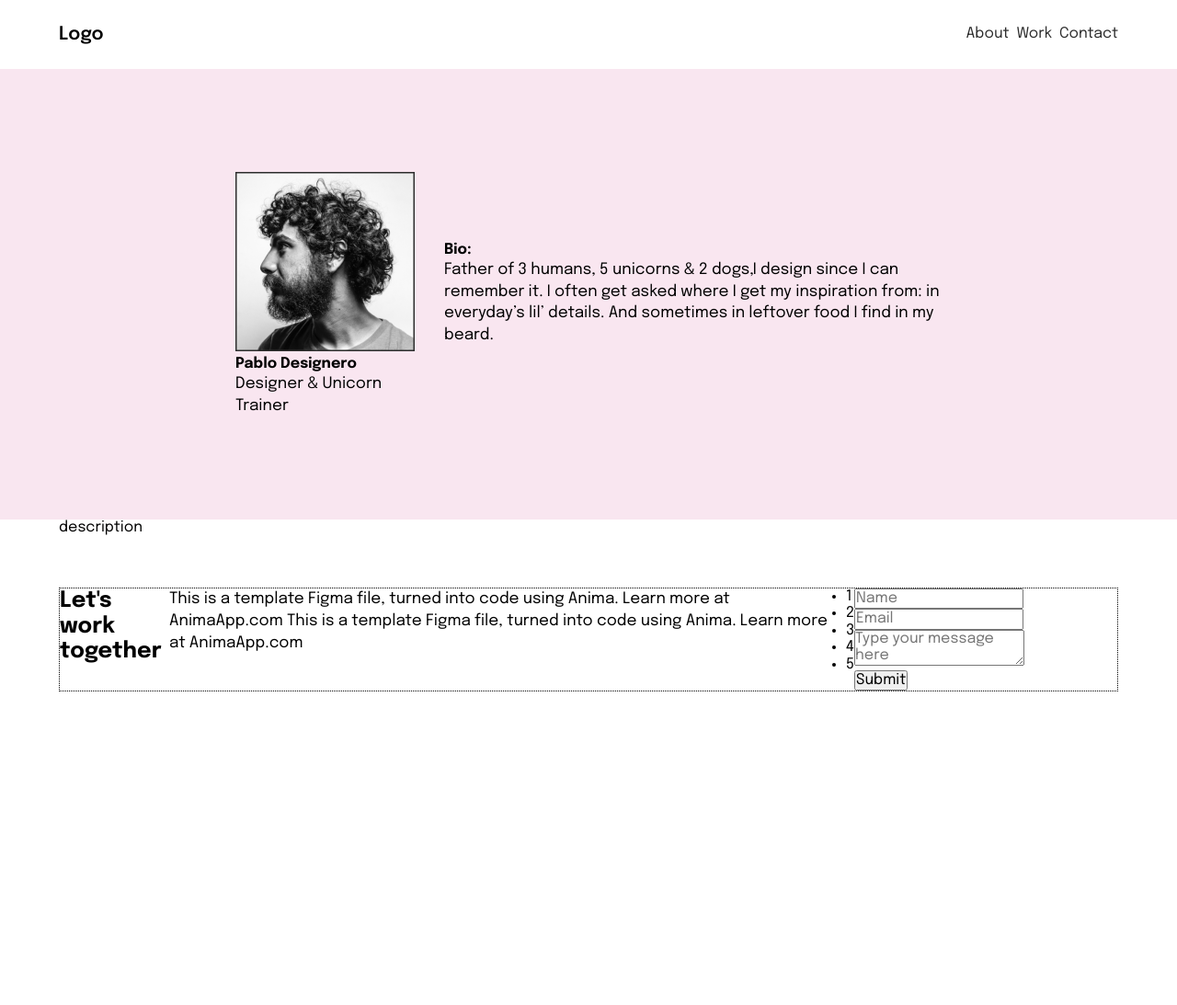
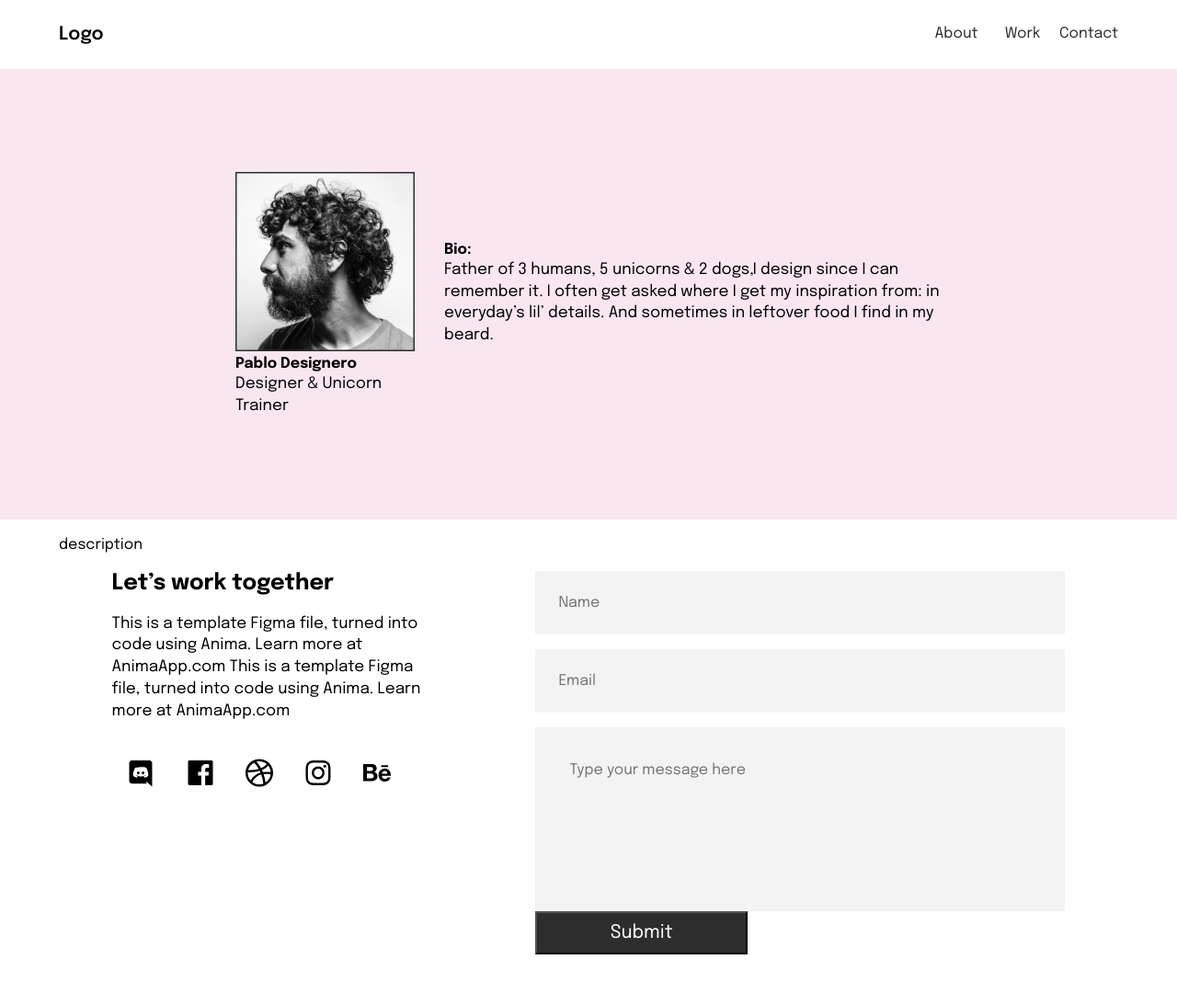
Before and after one commit to Fonsodev/Pablo-Designero, a plain HTML site: page INDEX.HTML in a window 1280 px wide. Shown: the whole page at 92% size. Before the commit the page ends 800 px from the top, so only its background shows below. Drawn offline with Linux system fonts and the light colour scheme.

Commit message:
Ajuste en cajas de íconos y form

```diff
--- a/INDEX.HTML
+++ b/INDEX.HTML
@@ -3,23 +3,19 @@
 <head>
     <meta charset="UTF-8">
     <meta name="viewport" content="width=device-width, initial-scale=1.0">
-    <title>Document</title>
-
+    <title>Portfolio Pablo Designero</title>
     <link rel="preconnect" href="https://fonts.googleapis.com">
     <link rel="preconnect" href="https://fonts.gstatic.com" crossorigin>
     <link href="https://fonts.googleapis.com/css2?family=Epilogue:ital,wght@0,100..900;1,100..900&display=swap" rel="stylesheet">
 
-    <!--normalizeCSS-->
+    <!-- NormalizeCSS-->
     <link rel="stylesheet" href="./css/normalize.css">
     <link rel="stylesheet" href="./css/main.css">
-
 </head>
 <body>
-
     <header class="header">
         <div class="container logo-navbar">
             <div id="logo">Logo</div>
-            <img class="hamburguer-icon" src="./images/mobile-menu.svg" alt="hamburguer-icon">
             <nav class="navbar">
                 <ul class="main-menu">
                     <li class="menu-item">
@@ -33,15 +29,15 @@
                     </li>
                 </ul>
             </nav>
+            <img class="hamburger-icon" src="./images/menu.svg" alt="Hamburger icon">
         </div>
     </header>
     <main class="main">
         <section class="bio">
             <div class="container bio-content">
                 <div class="avatar">
-                    <img class="avatar-img" src="./images/Pablo Designero.png" alt="Foto: Pablo Designero">
-                    <strong class="avatar-name">Pablo Designero
-                    </strong>
+                    <img class="avatar-image" src="./images/Pablo Designero.png" alt="Foto: Pablo Designero">
+                    <strong class="avatar-name">Pablo Designero</strong>
                     <p class="profession">Designer & Unicorn Trainer</p>
                 </div>
                 <div class="biography">
@@ -50,46 +46,52 @@
                 </div>
             </div>
         </section>
+        <br>
         <section class="description">
             <div class="container description-content">
                 description
             </div>
         </section>
+        <br>
     </main>
+    <footer class="footer">
+        <div class="container footer-content">
+            <div class="lets-work">
+                <h2>Let’s work together</h2>
+                <br>
+                <p>This is a template Figma file, turned into code using Anima. Learn more at AnimaApp.com This is a template Figma file, turned into code using Anima. Learn more at AnimaApp.com</p>
                 <br>
                 <br>
-<br>
-<footer class="footer">
-
-</footer>
-<div class="container footer-content">
-    <div class="lets work"></div>
-    <h2>Let's work together</h2>
-    <p>This is a template Figma file, turned into code using Anima. Learn more at AnimaApp.com This is a template Figma file, turned into code using Anima. Learn more at AnimaApp.com</p>
-    <ul class="social media">
-        <li>1</li>
-        <li>2</li>
-        <li>3</li>
-        <li>4</li>
-        <li>5</li>
+                <ul class="social-media">
+                    <li><a href=""><img src="./images/discord.svg" alt=""></a></li>
+                    <li><a href=""><img src="./images/facebook.svg" alt=""></a></li>
+                    <li><a href=""><img src="./images/dribbble.svg" alt=""></a></li>
+                    <li><a href=""><img src="./images/nstagram.svg" alt=""></a></li>
+                    <li><a href=""><img src="./images/behance.svg" alt=""></a></li>
                 </ul>
-    <div class="form-contact">
-        <form action="">
+            </div>
+            <div class="contact">
+                <form class="form-contact" action="">
                     <div class="field">
-                <input type="text" placeholder="Name">
+                        <input class="form-input" type="text" placeholder="Name">
                     </div>
                     <div class="field">
-                <input type="text" placeholder="Email">
+                        <input class="form-input" type="email" placeholder="Email">
                     </div>
-            <div class="field">
-                <textarea name="" id="" placeholder="Type your message here"></textarea>
+                    <div class="text">
+                        <input class="form-input" type="Type your message here" placeholder="Type your message here">
                     </div>
-            <div class="field">
+                    <div class="button">
                         <button>Submit</button>
+                        <a href=""></a>
                     </div>
                 </form>
             </div>
         </div>
+        <br>
+        <br>
+        <br>
+    </footer>
     <script src="./js/main.js"></script>
 </body>
 </html>
--- a/css/main.css
+++ b/css/main.css
@@ -1,5 +1,5 @@
 :root {
-    /*Colors*/
+    /** Colors */
     --anti-flash-white: #F3F3F3;
     --black: #000000;
     --charleston-green-v1: #2D2D2D;
@@ -9,14 +9,15 @@
     --pink-lace: #F9E6F0;
     --white: #ffffff;
 
-    /**/
+    /***/
+    --height-imput: 69px;
 
+    /***/
     --color-menu-link: var( --charleston-green-v1 );
-
 }
 
 * {
-    /*border: 1px dotted black;*/
+    /* border: 1px dotted blue; */
     padding: 0;
     margin: 0;
     box-sizing: border-box;
@@ -31,20 +32,18 @@ p {
     font-size: 17px;
 }
 
-/** HEADER */
-
-#logo{
+/** Header */
+#logo {
     font-size: 20px;
     font-weight: 600;
 }
 
 .menu-item a {
-text-decoration: none;
-color: var( --color-menu-link );
+    text-decoration: none;
+    color: var( --color-menu-link );
 }
-
-.menu-item a:hover{
-    color: grey;
+.menu-item a:hover {
+    color: gray;
 }
 
 .container {
@@ -59,7 +58,6 @@ color: var( --color-menu-link );
     margin: 26px auto;
 }
 
-
 .navbar {
     display: none;
 }
@@ -69,26 +67,26 @@ ul.main-menu {
     padding: 0;
     margin: 0;
     display: flex;
+    justify-content: end;
+    align-items: center;
     gap: .5rem;
 }
 
-@media (min-width: 768px) {
-    .hamburguer-icon {
+@media ( min-width: 768px ) {
+    .hamburger-icon {
         display: none;
     }
-
     .navbar {
         display: block;
     }
 }
 
-/** Main: Section Bio*/
-
+/** Main: Section Bio */
 .bio {
-    background-color: var( --pink-lace) ;
+    background-color: var( --pink-lace);
 }
 
-@media ( min-width:768px ) {
+@media ( min-width: 768px ) {
     .bio-content {
         display: flex;
         align-items: center;
@@ -99,24 +97,72 @@ ul.main-menu {
     }
 }
 
+/** Main: Section Story */
+
+
 /** Footer */
 
-.container.footer-content {
-border: 1px dotted;
-display: flex;
-justify-content: space-around;
+.footer-content {
+    display: flex;
+    justify-content: space-around;
 }
 
-.lets-work{
-flex-basis: 30%;
+.h2 {
+    font-family: epilogue;
+    font-size: 32;
+    color: #2D2D2D;
 }
 
-.form-contact{
-    flex-basis:50%;
+
+.lets-work {
+    flex-basis: 30%;
+}
+ul {
+    list-style-type: none;
+  }
+
+  li {
+    background-color: none;
+    float: left;
+    text-align: center;
+    width: 4em;
+  }
+
+  .text {
+    width: 100%;             /* Ocupa todo el ancho del contenedor padre */
+    height: 200px;           /* Alto fijo */
+    padding: 12px;           /* Espacio interno */
+    background-color: #F3F3F3; /* Color de fondo claro */
+    font-size: 16px;         /* Tamaño de la fuente */
+    box-sizing: border-box; /* Incluye padding y borde en el tamaño total */
+    resize: both;           /* Permite redimensionar en ambas direcciones */
+  }
+
+
+
+.form-input {
+    width: 100%;
+    height: var( --height-imput );
+    padding: 25px;
+    margin-bottom: 1rem;
+    border: none;
+    background-color: var( --anti-flash-white );
 }
 
-.ul.social-media{
-    list-style: none;
-    display: flex;
-    gap: 1rem;
+button {
+    background-color: #2d2d2d;
+    color: #FFFFFF;
+    width: 40%;
+    height: 150%;
+    font-family: epilogue, semi-bold;
+    font-size: 20px;
+    padding: 10px 20px;
 }
+
+.contact {
+    flex-basis: 50%;
+}
+
+textarea.form-imput {
+    height: calc( var( --height-imput )*3 );
+}
```
Lines whose indentation alone changed are shown as unchanged.
